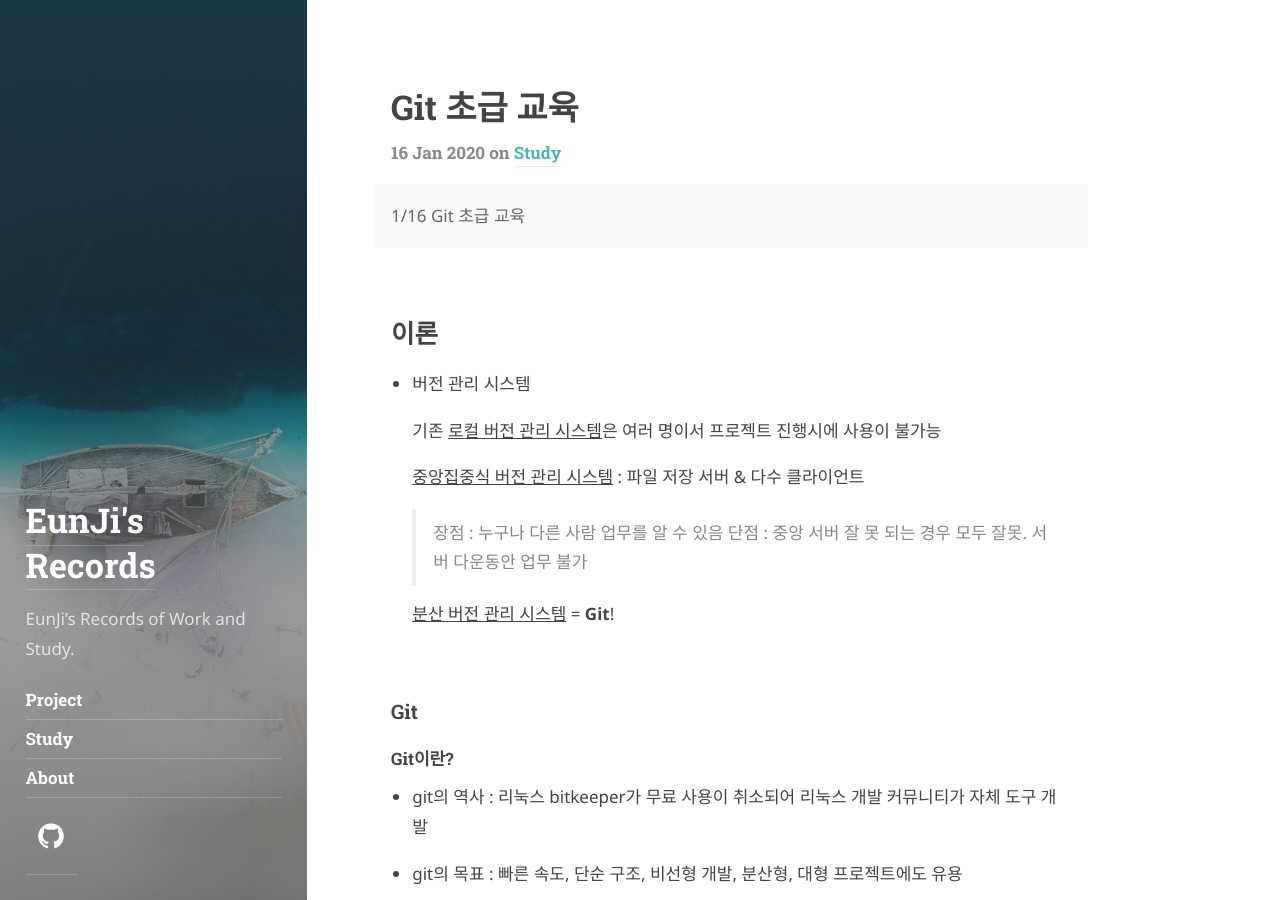
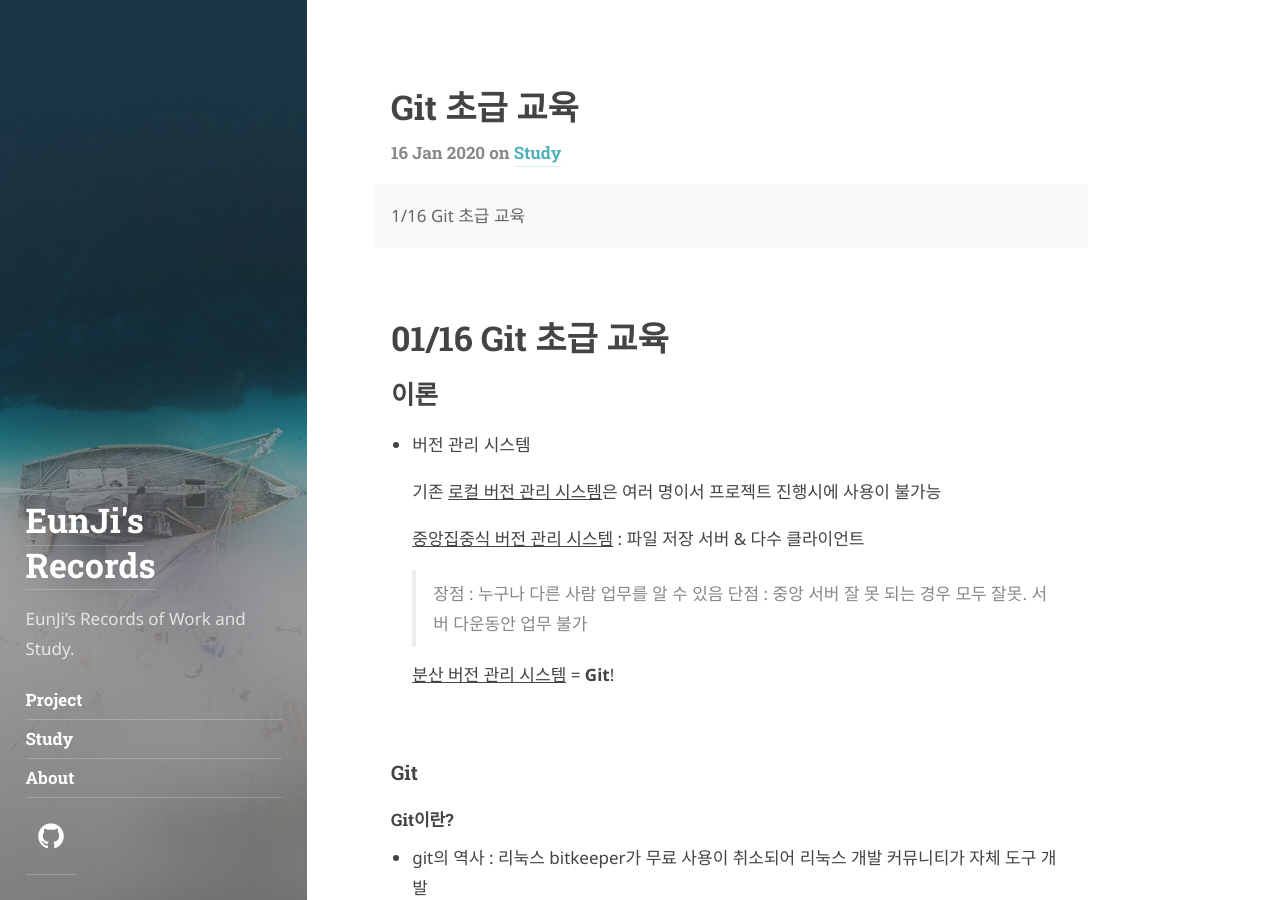
Before and after one commit to 96ycho/96ycho.github.io, a Jekyll site: the page built from _posts/2020-01-16-Git-초급교육.md, in a window 1280 px wide and 900 px high. Built offline with Jekyll 4.4.1, drawn with Linux system fonts in a browser that asks for light colours; some web fonts are replaced; comment, search, counter and statistics services are not loaded.

Commit message:
200116 git 초급교육 제목 및 사진 수정

```diff
--- a/_posts/2020-01-16-Git-초급교육.md
+++ b/_posts/2020-01-16-Git-초급교육.md
@@ -7,7 +7,7 @@ tags: [study]
 comments: true
 ---
 
-
+# 01/16 Git 초급 교육
 
 ## 이론
 
```
